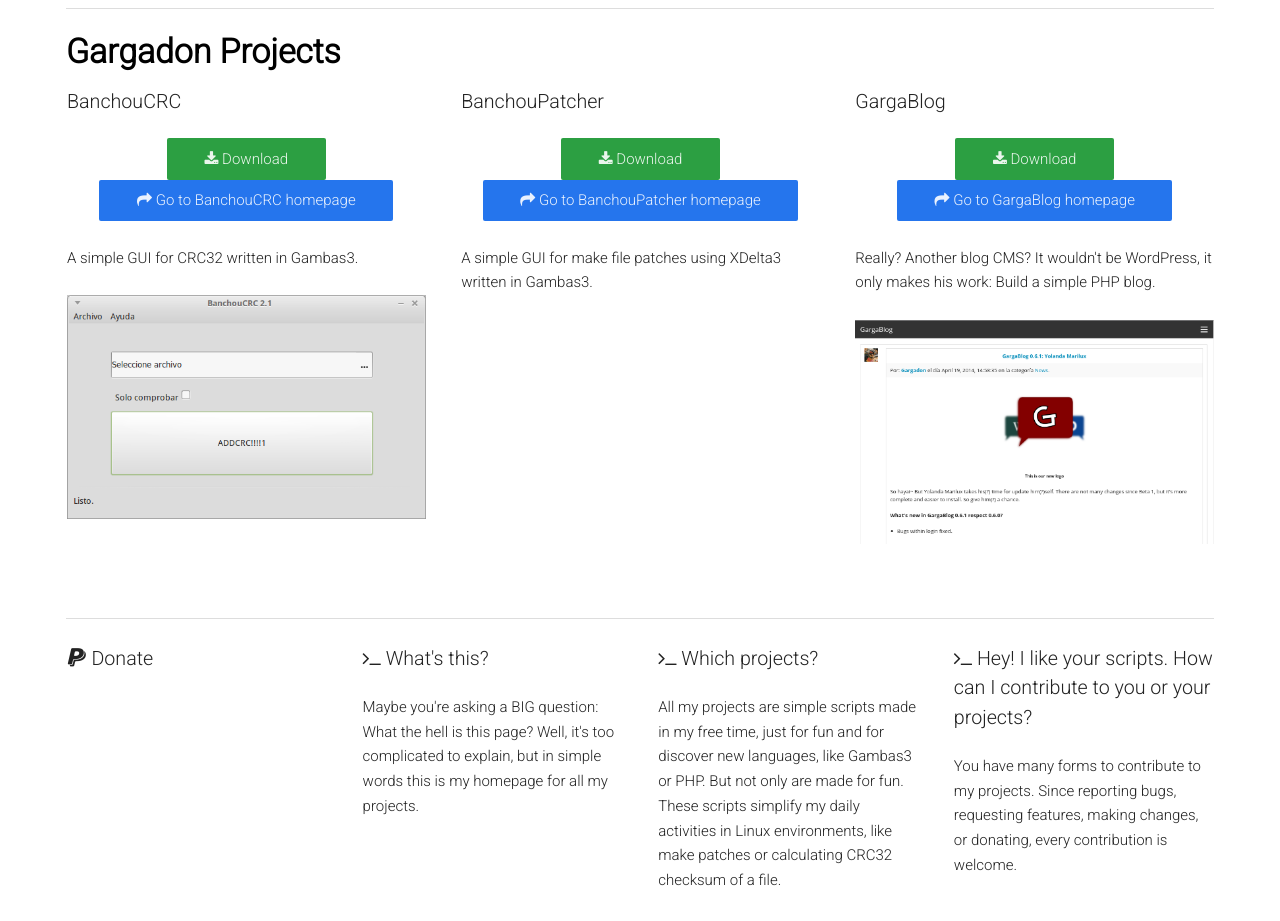
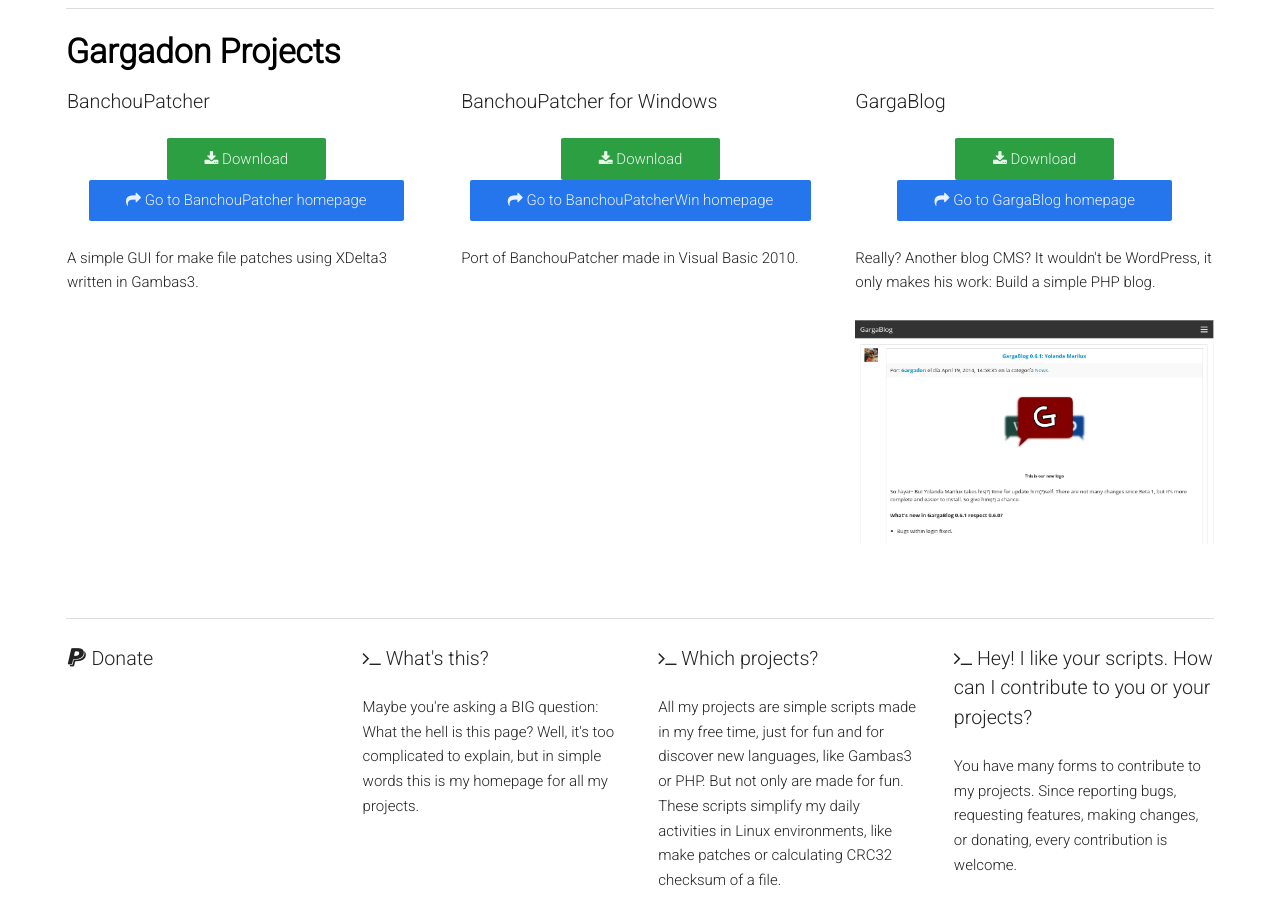
Before and after one commit to Gargadon/Gargadon.github.io, a plain HTML site: page index.html in a window 1280 px wide. Shown: the top 921 px of the page. Drawn offline with nearby package versions, Linux system fonts and the light colour scheme.

Commit message:
Subiendo BanchouWin

```diff
--- a/index.html
+++ b/index.html
@@ -21,17 +21,16 @@
 	<h1>Gargadon Projects</h1>
 	<ul class="blocks-3">
 		<li>
-			<p class="lead">BanchouCRC</p>
-			<p class="text-centered"><a href="https://github.com/Gargadon/BanchouCRC/releases" class="btn btn-green"><i class="fa fa-download"></i> Download</a>
-			<a href="" class="btn btn-blue"><i class="fa fa-share"></i> Go to BanchouCRC homepage</a></p>
-			<p>A simple GUI for CRC32 written in Gambas3.</p>
-			<p><img src="img/banchoucrc.png" class="opacity: 0.5;" /></p>
+			<p class="lead">BanchouPatcher</p>
+			<p class="text-centered"><a href="banchoupatcher.html" class="btn btn-green"><i class="fa fa-download"></i> Download</a>
+			<a href="#" class="btn btn-blue"><i class="fa fa-share"></i> Go to BanchouPatcher homepage</a></p>
+			<p>A simple GUI for make file patches using XDelta3 written in Gambas3.</p>
 		</li>
 		<li>
-			<p class="lead">BanchouPatcher</p>
-			<p class="text-centered"><a href="#" class="btn btn-green"><i class="fa fa-download"></i> Download</a>
-			<a href="#" class="btn btn-blue"><i class="fa fa-share"></i> Go to BanchouPatcher homepage</a></p>
-			<p>A simple GUI for make file patches using XDelta3 written in Gambas3.</p>
+			<p class="lead">BanchouPatcher for Windows</p>
+			<p class="text-centered"><a href="banchoupatcher.html#windows" class="btn btn-green"><i class="fa fa-download"></i> Download</a>
+			<a href="#" class="btn btn-blue"><i class="fa fa-share"></i> Go to BanchouPatcherWin homepage</a></p>
+			<p>Port of BanchouPatcher made in Visual Basic 2010.</p>
 		</li>
 		<li>
 			<p class="lead">GargaBlog</p>
```
